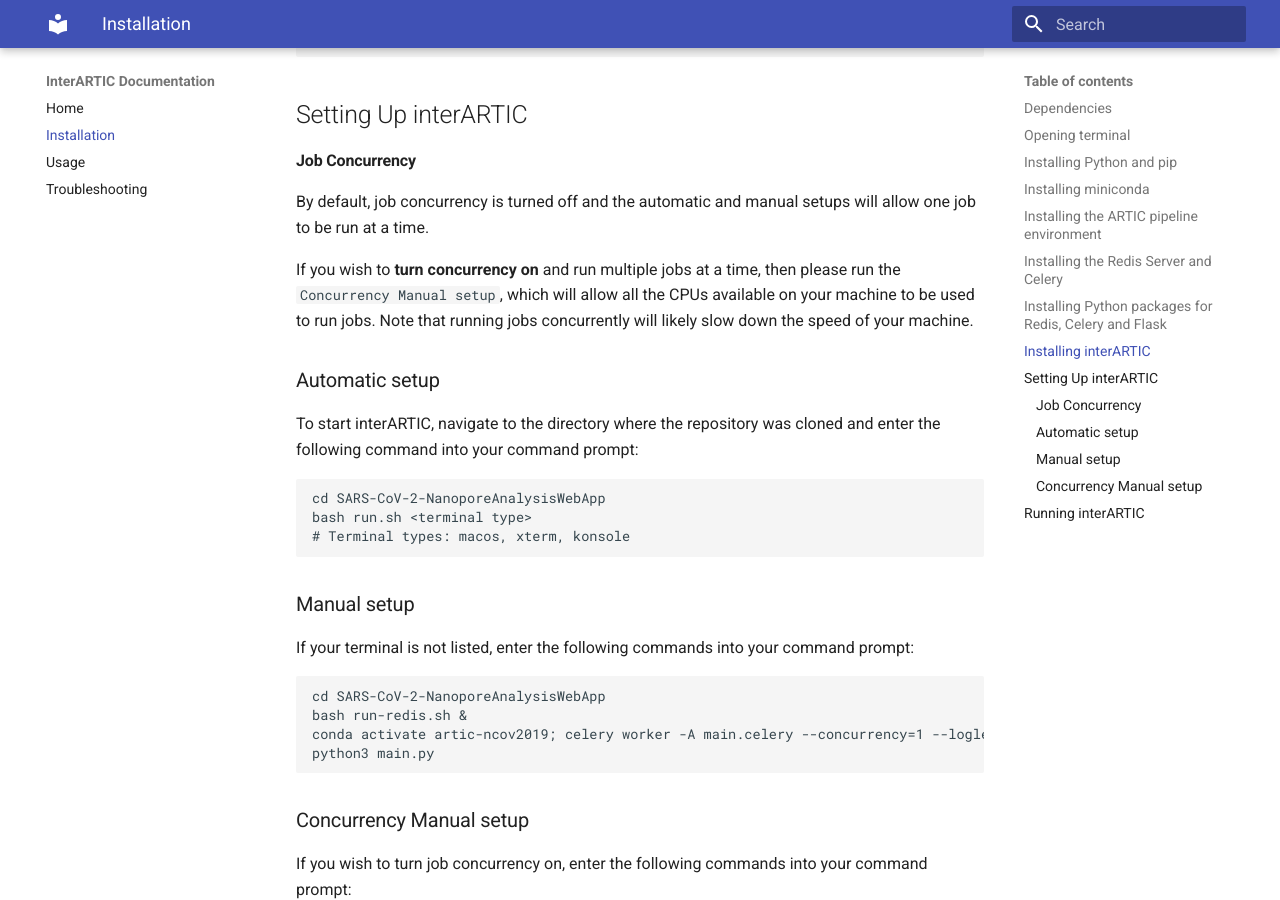
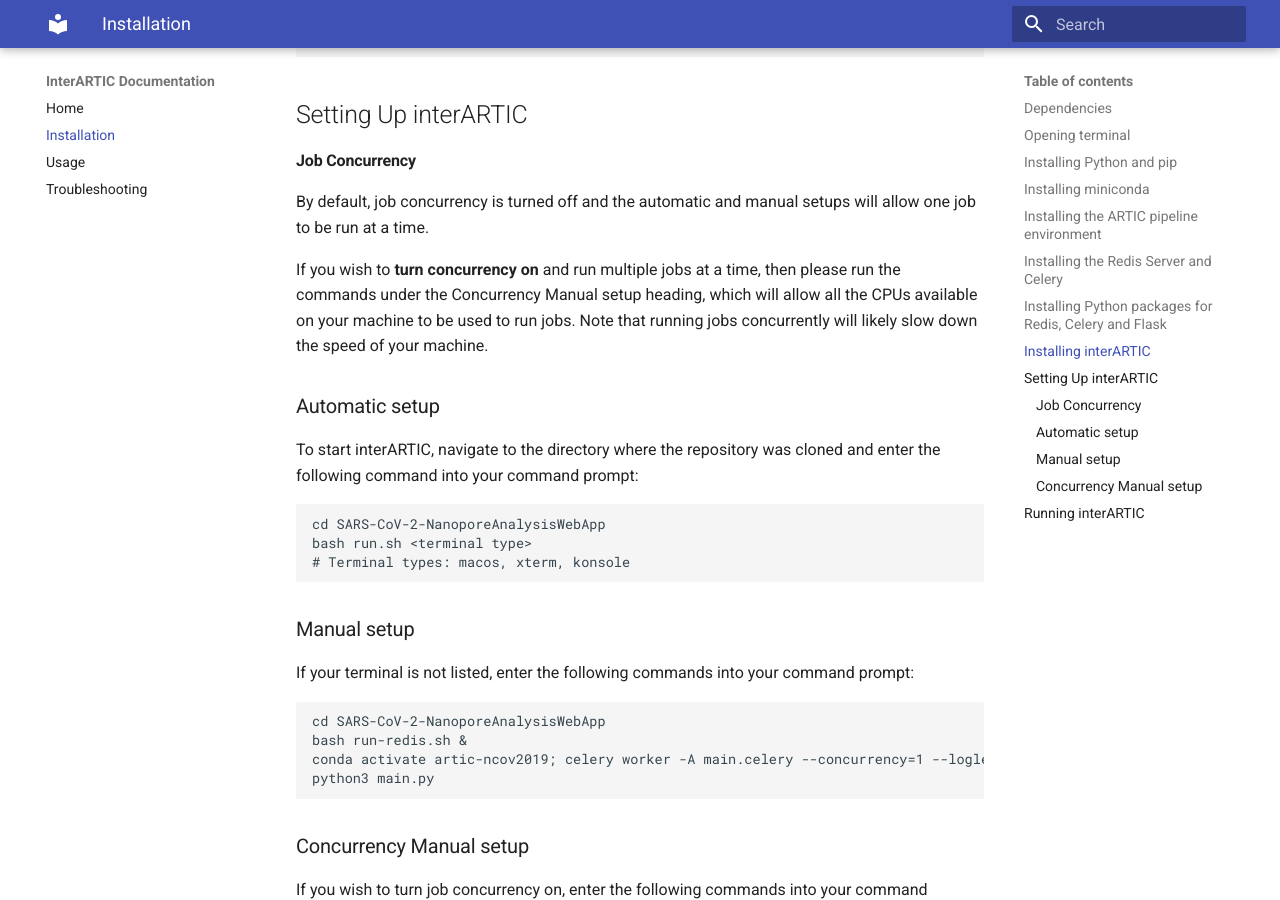
Before and after one commit to Psy-Fer/interARTIC, an MkDocs documentation site: the page built from docs/installation.md, in a window 1280 px wide and 900 px high, scrolled down 2835 px. Built offline with MkDocs 1.6.1 and Material for MkDocs 9.7.7, drawn with Linux system fonts in a browser that asks for light colours.

Commit message:
fix quotes

````diff
--- a/docs/installation.md
+++ b/docs/installation.md
@@ -96,7 +96,7 @@ git clone https://github.com/tthnguyen11/SARS-CoV-2-NanoporeAnalysisWebApp.git
 
 By default, job concurrency is turned off and the automatic and manual setups will allow one job to be run at a time.
 
-If you wish to **turn concurrency on** and run multiple jobs at a time, then please run the ```Concurrency Manual setup```, which will allow all the CPUs available on your machine to be used to run jobs. Note that running jobs concurrently will likely slow down the speed of your machine.
+If you wish to **turn concurrency on** and run multiple jobs at a time, then please run the commands under the Concurrency Manual setup heading, which will allow all the CPUs available on your machine to be used to run jobs. Note that running jobs concurrently will likely slow down the speed of your machine.
 
 ### Automatic setup
 
````
